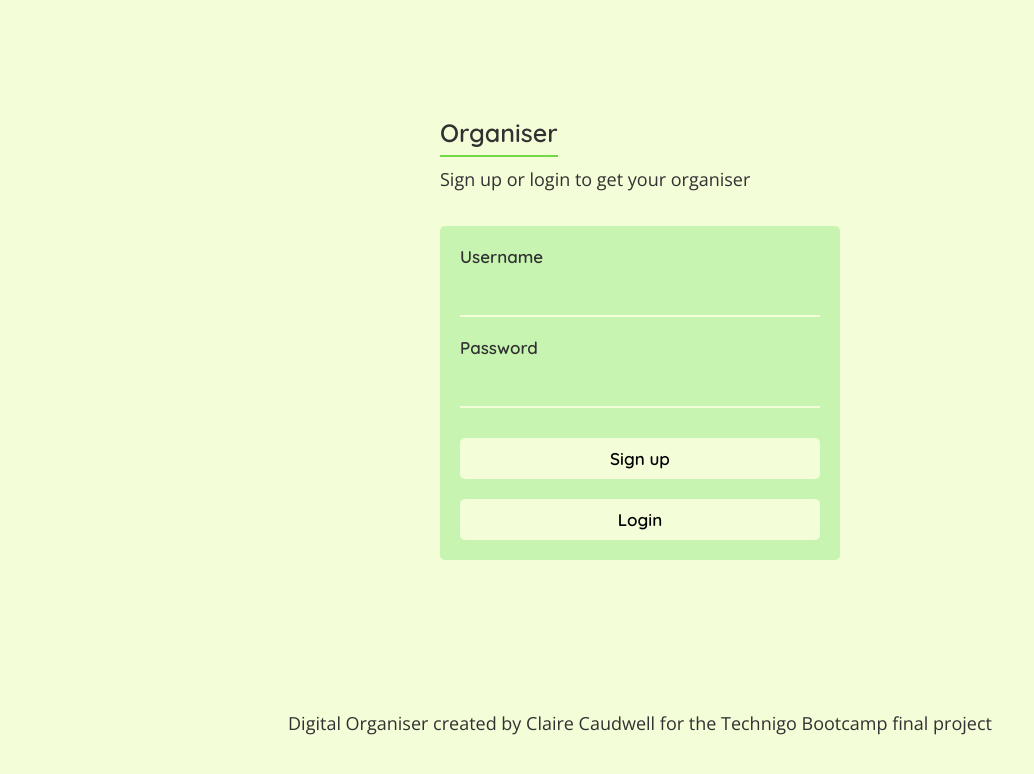
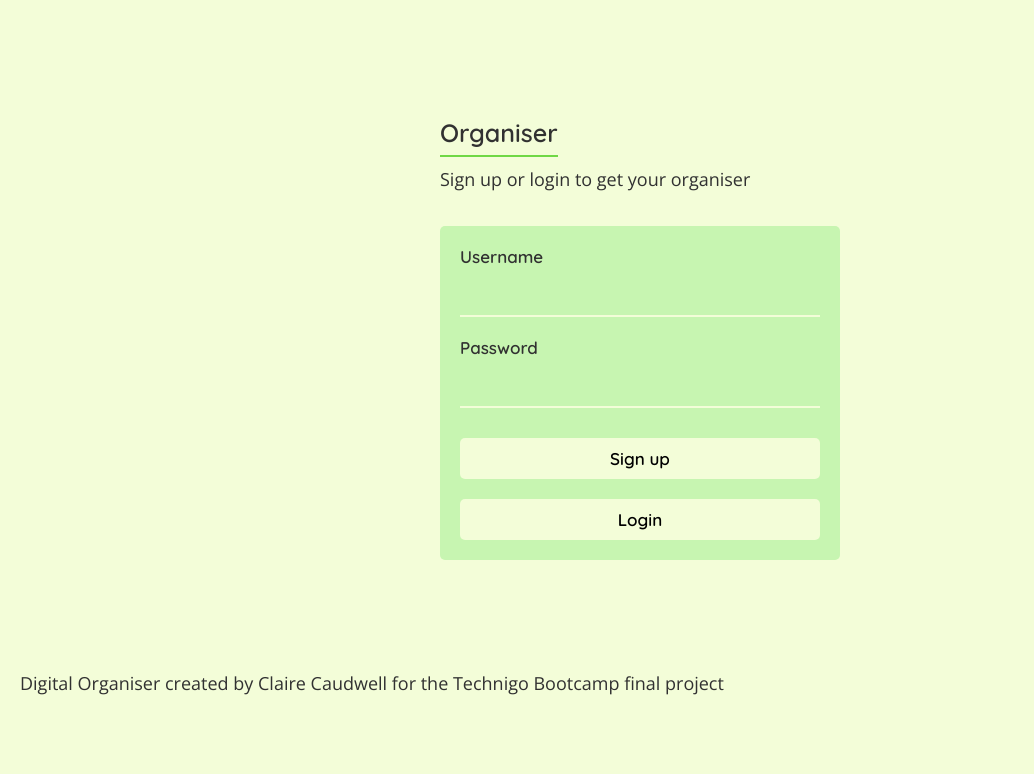
Before and after one commit to ClaireCaudwell/Final-project-digital-organiser, a React (Create React App) app in the folder frontend/: page / in a window 1280 px wide. Shown: the top 774 px of the page, without its empty margins (0-1034 px from the left). Built offline with nearby package versions, Linux system fonts and the light colour scheme.

Commit message:
Updating footer

```diff
--- a/frontend/src/components/Footer.js
+++ b/frontend/src/components/Footer.js
@@ -1,13 +1,18 @@
 import React from "react";
+import styled from "styled-components";
 
-import { MainContainer } from "../styled-components/SignupLogin";
+// import { MainContainer } from "../styled-components/SignupLogin";
 import { BasicP } from "../styled-components/GlobalStyle";
 
 
 export const Footer = () => {
     return(
-        <MainContainer>
+        <FooterContainer>
             <BasicP>Digital Organiser created by Claire Caudwell for the Technigo Bootcamp final project</BasicP>
-        </MainContainer>
+        </FooterContainer>
     );
 };
+
+const FooterContainer = styled.div`
+    padding: 20px;
+`;
--- a/frontend/src/pages/SignupLogin.js
+++ b/frontend/src/pages/SignupLogin.js
@@ -91,8 +91,8 @@ export const SignupLogin = () => {
                     </Form>
                 </FormContainer>
                 {userId === null && <ErrorMessage className="error-message">{error}</ErrorMessage>}
-                <Footer />
             </MainContainer>
+            <Footer />
         </>
     );
 };
```
